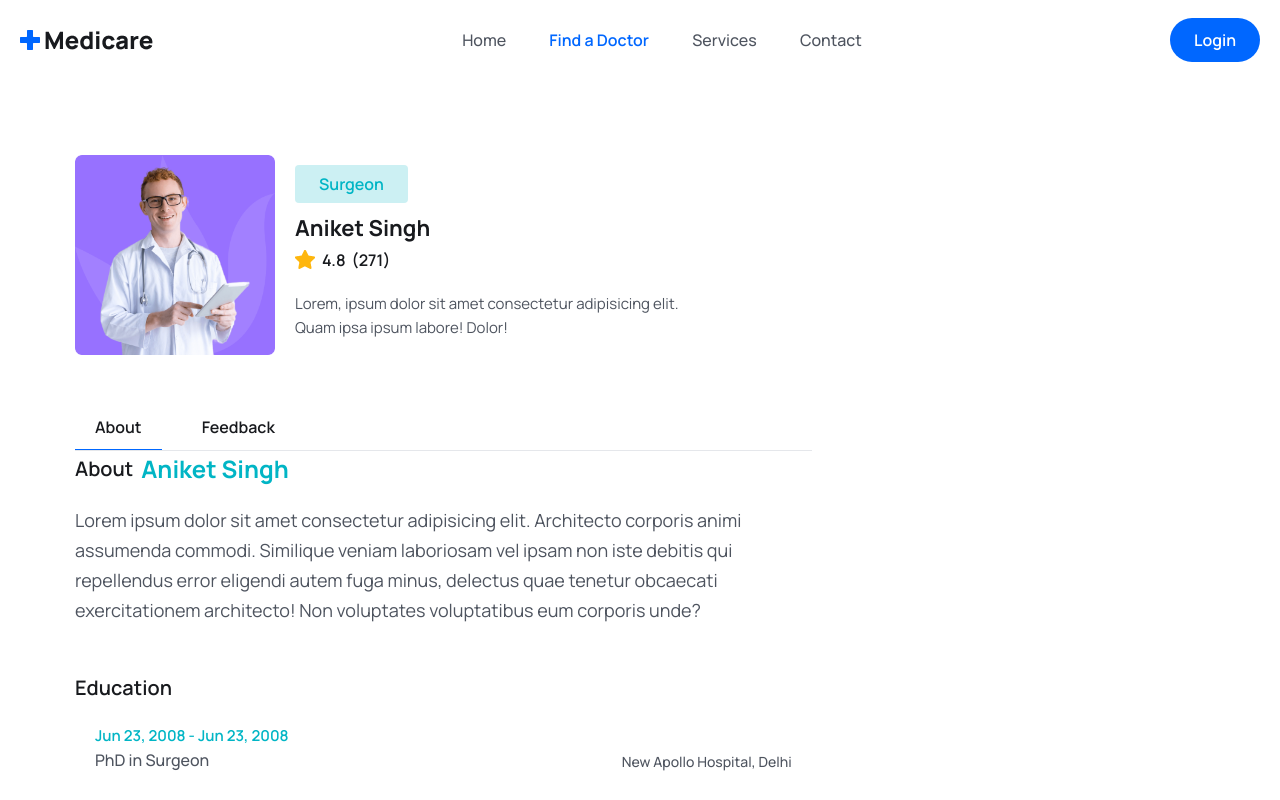
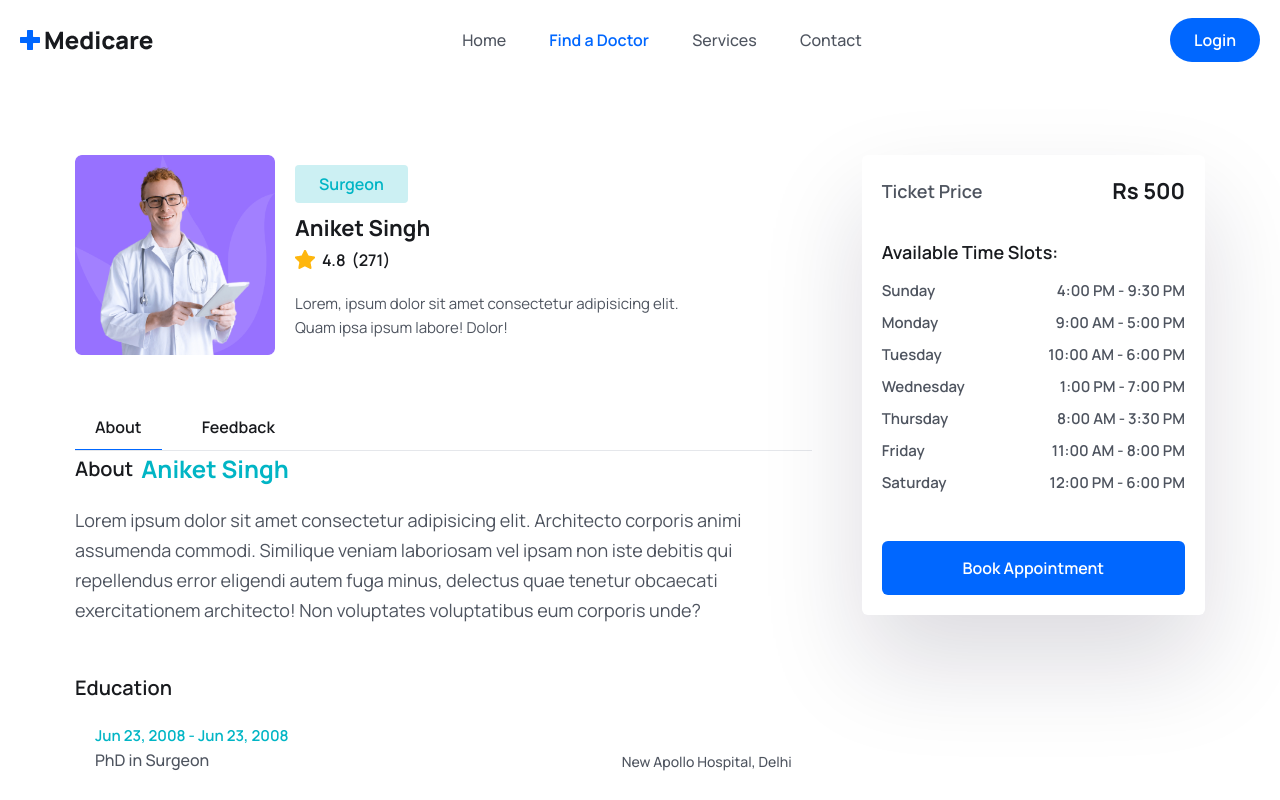
Before and after one commit to ankitkapoor8437/medicare-project-react, a React (Create React App) app: page /doctors/1 in a window 1280 px wide. Shown: the top 800 px of the page. Built offline with nearby package versions, Linux system fonts and the light colour scheme.

Commit message:
Side panel completed.

```diff
--- /dev/null
+++ b/src/assets/data/sidePanelDetails.js
@@ -0,0 +1,33 @@
+const appointmentDays = [
+    {
+        day: "Sunday",
+        time: "4:00 PM - 9:30 PM"
+    },
+    {
+        day: "Monday",
+        time: "9:00 AM - 5:00 PM"
+    },
+    {
+        day: "Tuesday",
+        time: "10:00 AM - 6:00 PM"
+    },
+    {
+        day: "Wednesday",
+        time: "1:00 PM - 7:00 PM"
+    },
+    {
+        day: "Thursday",
+        time: "8:00 AM - 3:30 PM"
+    },
+    {
+        day: "Friday",
+        time: "11:00 AM - 8:00 PM"
+    },
+    {
+        day: "Saturday",
+        time: "12:00 PM - 6:00 PM"
+    }
+];
+
+
+export default appointmentDays;
--- a/src/pages/Doctors/DoctorDetails.jsx
+++ b/src/pages/Doctors/DoctorDetails.jsx
@@ -3,6 +3,7 @@ import doctorImg from '../../assets/images/doctor-img02.png';
 import starIcon from '../../assets/images/Star.png'
 import DoctorAbout from './DoctorAbout';
 import DoctorFeedback from './DoctorFeedback';
+import SidePanel from './SidePanel';
 
 const DoctorDetails = () => {
   const [tab, setTab] = useState('about');
@@ -62,7 +63,9 @@ const DoctorDetails = () => {
 
           </div>
 
-          <div> </div>
+          <div>
+            <SidePanel />
+          </div>
 
         </div>
       </div>
--- a/src/pages/Doctors/FeedbackForm.jsx
+++ b/src/pages/Doctors/FeedbackForm.jsx
@@ -2,54 +2,66 @@ import React, { useState } from 'react';
 import { AiFillStar } from 'react-icons/ai';
 
 const FeedbackForm = () => {
-    // State for selected rating and hovered rating
     const [rating, setRating] = useState(0);
     const [hover, setHover] = useState(0);
     const [review, setReview] = useState("");
 
+    const [formData, setFormData] = useState({
+        rating: "",
+        review: ""
+    });
+
     const handleChange = (event) => {
         const { name, value } = event.target;
-        setReview(value); // Update the review state
+
+        if (name === "rating") {
+            setRating(Number(value));
+        } else if (name === "review") {
+            setReview(value);
+        }
+
+        setFormData((prevData) => ({
+            ...prevData,
+            [name]: value
+        }));
+
+        console.log(name, value);
     }
 
-    const handleSubmitReview = async (event) => {
+    // console.log(formData);
+    console.log(rating);
+    const handleSubmit = (event) => {
         event.preventDefault();
+        console.log(formData);
 
     }
 
     return (
         <form action="">
-
+            {/* Rating Section */}
             <div>
-                {/* Heading asking the user to rate their experience */}
                 <h3 className="text-headingColor text-[16px] leading-6 font-semibold mb-4 mt-0">
                     How would you rate the overall experience?*
                 </h3>
 
                 <div>
-                    {/* Generate star rating buttons */}
                     {[...Array(5).keys()].map((_, index) => {
                         const starIndex = index + 1;
                         return (
                             <button
                                 key={starIndex}
+                                name='rating'
                                 type='button'
-                                // Dynamic class to set color based on selection and hover
                                 className={`${starIndex <= ((rating && hover) || hover) ? "text-yellowColor" : "text-gray-400"} bg-transparent border-none outline-none text-[22px] cursor-pointer`}
-                                // Update selected rating on click
                                 onClick={() => setRating(starIndex)}
-                                // Set hover state on mouse enter
                                 onMouseEnter={() => { setHover(starIndex) }}
-                                // Maintain hover effect when mouse leaves
                                 onMouseLeave={() => setHover(rating)}
-                                // Double click to reset both rating and hover
                                 onDoubleClick={() => {
                                     setHover(0);
                                     setRating(0);
                                 }}
                             >
                                 <span>
-                                    {/* Star icon */}
                                     <AiFillStar />
                                 </span>
                             </button>
@@ -58,6 +70,7 @@ const FeedbackForm = () => {
                 </div>
             </div>
 
+            {/* Review Section */}
             <div className="mt-[30px]">
                 <h3 className="text-headingColor text-[16px] leading-6 font-semibold mb-4 mt-0">
                     Share your feedback or suggestions*
@@ -65,17 +78,13 @@ const FeedbackForm = () => {
                 <textarea
                     name='review'
                     value={review}
-                    className="
-                 border border-solid
-                border-[#0066ff34] focus:outline
-                 outline-primaryColor w-full px-4 py-3 rounded-md"
+                    className="border border-solid border-[#0066ff34] focus:outline outline-primaryColor w-full px-4 py-3 rounded-md"
                     rows="5"
                     placeholder='Write your message'
-                    onChange={handleChange}>
-
-                </textarea>
+                    onChange={handleChange}
+                ></textarea>
             </div>
-            <button type="submit" className="btn" onClick={handleSubmitReview}>
+            <button type="submit" className="btn" onClick={handleSubmit}>
                 Submit Feedback
             </button>
         </form>
--- /dev/null
+++ b/src/pages/Doctors/SidePanel.jsx
@@ -0,0 +1,39 @@
+import React from 'react'
+import appointmentDays from '../../assets/data/sidePanelDetails'
+
+const SidePanel = () => {
+    return (
+        <div className="shadow-panelShadow p-3 lg:p-5 rounded-md">
+            <div className="flex items-center justify-between">
+                <p className="text__para mt-0 font-semibold">Ticket Price</p>
+                <span className="text-[16px] leading-7 lg:text-[22px] lg:leading-8 text-headingColor font-bold">
+                    Rs 500
+                </span>
+            </div>
+
+            <div className="mt-[30px]">
+                <p className="text__para mt-0 font-semibold text-headingColor">
+                    Available Time Slots:
+                </p>
+
+                <ul className="mt-3">
+                    {
+                        appointmentDays.map(({ day, time, index }) => (
+                            <li key={index} className="flex items-center justify-between mb-2">
+                                <p className="text-[15px] leading-6 text-textColor font-semibold">
+                                    {day}
+                                </p>
+                                <p className="text-[15px] leading-6 text-textColor font-semibold">
+                                    {time}
+                                </p>
+                            </li>
+                        ))
+                    }
+                </ul>
+            </div>
+            <button className="btn px-2 w-full rounded-md">Book Appointment</button>
+        </div>
+    )
+}
+
+export default SidePanel
```
